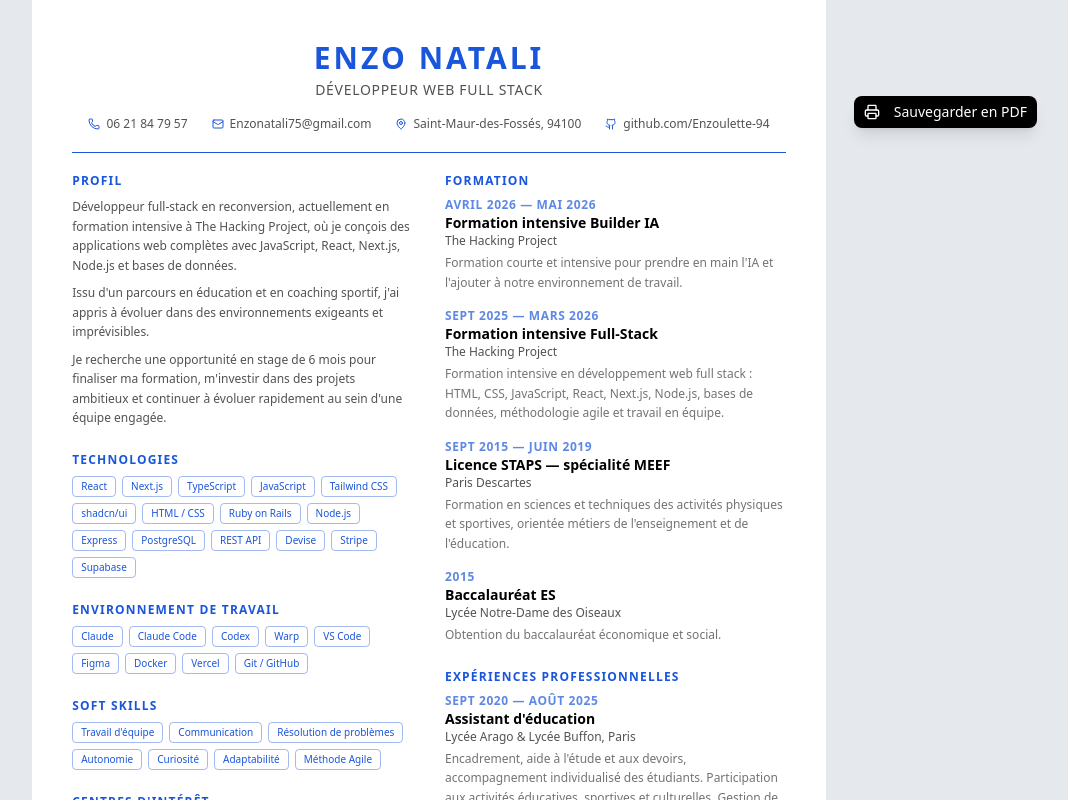
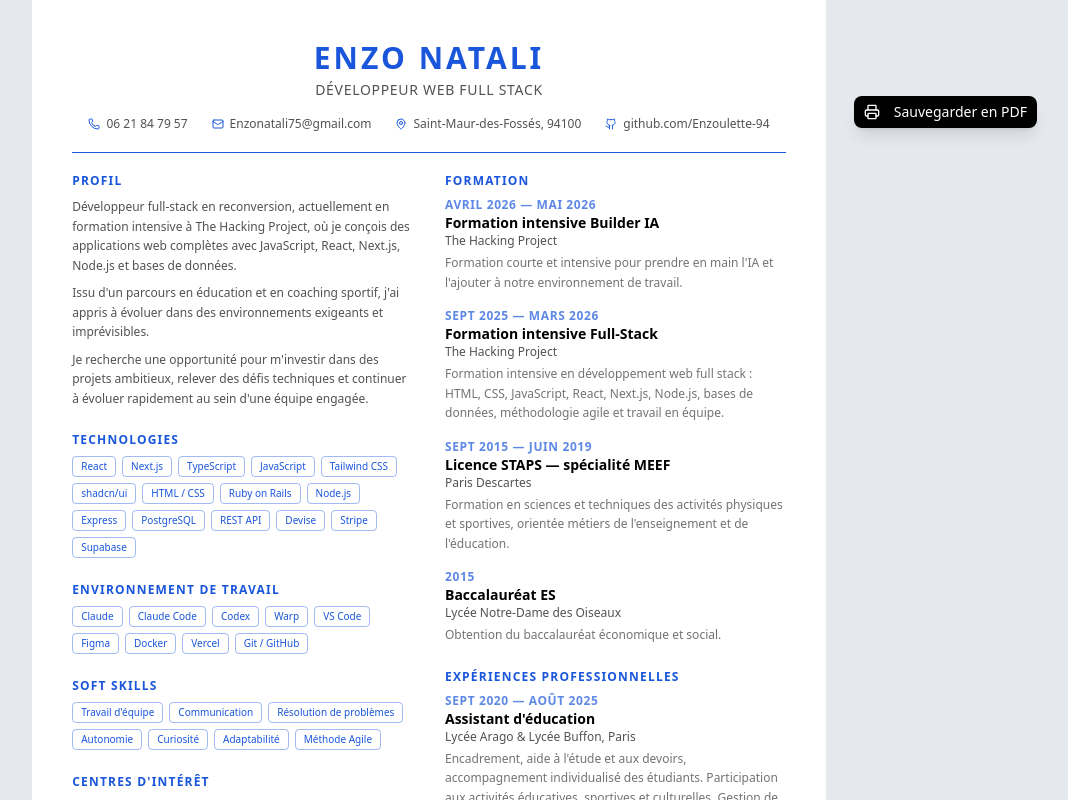
Before and after one commit to Enzoulette-94/RepoCV, a Next.js app: page /cv in a window 1280 px wide. Shown: the top 800 px of the page, without its empty margins (211-1279 px from the left). Built offline with nearby package versions, Linux system fonts and the light colour scheme; no server answers.

Commit message:
update professional profile summary

```diff
--- a/src/app/about/page.tsx
+++ b/src/app/about/page.tsx
@@ -161,9 +161,8 @@ export default function AboutPage() {
                   Le développement web représente pour moi un terrain
                   d&apos;exploration permanent : comprendre l&apos;inconnu,
                   analyser, expérimenter, corriger et progresser. Je recherche
-                  une opportunité en stage de 6 mois pour finaliser
-                  ma formation, m&apos;investir dans
-                  des projets ambitieux, relever des défis techniques et
+                  une opportunité pour m&apos;investir dans des projets ambitieux,
+                  relever des défis techniques et
                   continuer à évoluer rapidement au sein d&apos;une équipe
                   engagée.
                 </p>
--- a/src/app/cv/page.tsx
+++ b/src/app/cv/page.tsx
@@ -125,10 +125,9 @@ export default function CvPage() {
                   et imprévisibles.
                 </p>
                 <p>
-                  Je recherche une opportunité en stage de 6 mois
-                  pour finaliser ma formation, m&apos;investir dans des projets
-                  ambitieux et continuer à évoluer rapidement au sein
-                  d&apos;une équipe engagée.
+                  Je recherche une opportunité pour m&apos;investir dans des
+                  projets ambitieux, relever des défis techniques et continuer
+                  à évoluer rapidement au sein d&apos;une équipe engagée.
                 </p>
               </div>
             </section>
--- a/src/components/sections/about.tsx
+++ b/src/components/sections/about.tsx
@@ -99,8 +99,8 @@ export function AboutSection() {
                 </p>
                 <p>
                   Le développement web représente pour moi un terrain d&apos;exploration permanent : comprendre l&apos;inconnu,
-                  analyser, expérimenter, corriger et progresser. Je recherche une opportunité en stage de 6 mois pour
-                  finaliser ma formation, m&apos;investir dans des projets ambitieux, relever des défis techniques et
+                  analyser, expérimenter, corriger et progresser. Je recherche une opportunité pour m&apos;investir dans
+                  des projets ambitieux, relever des défis techniques et
                   continuer à évoluer rapidement au sein d&apos;une équipe engagée.
                 </p>
               </div>
```
